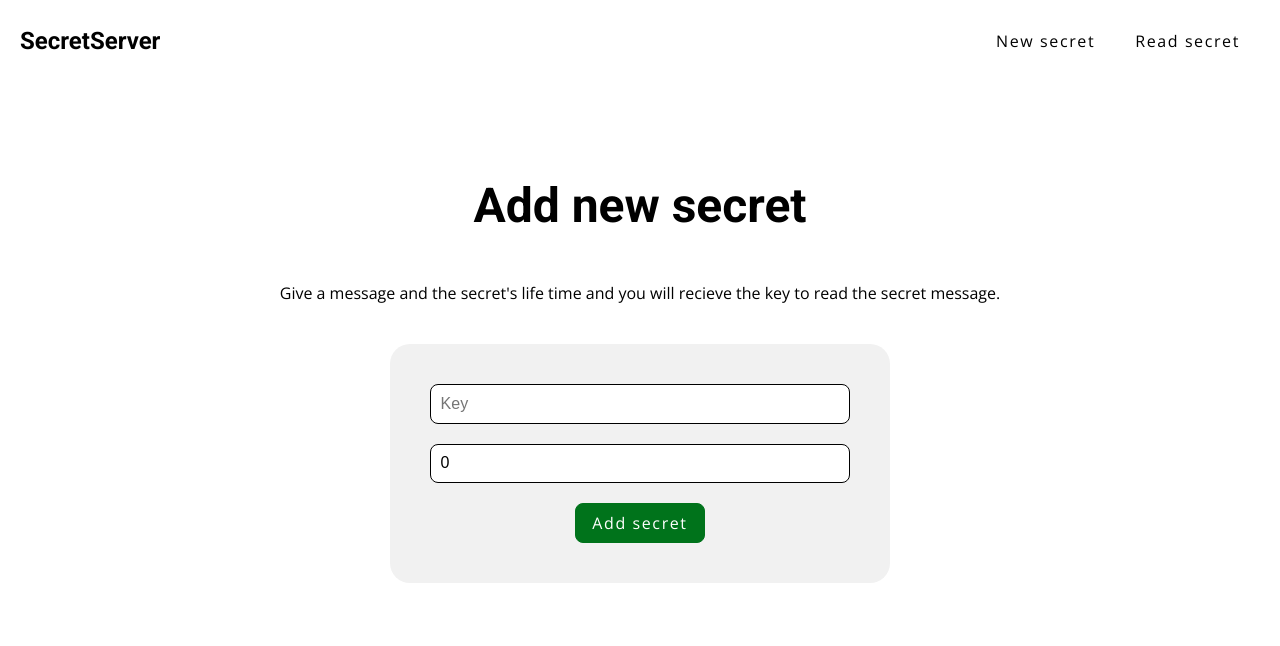
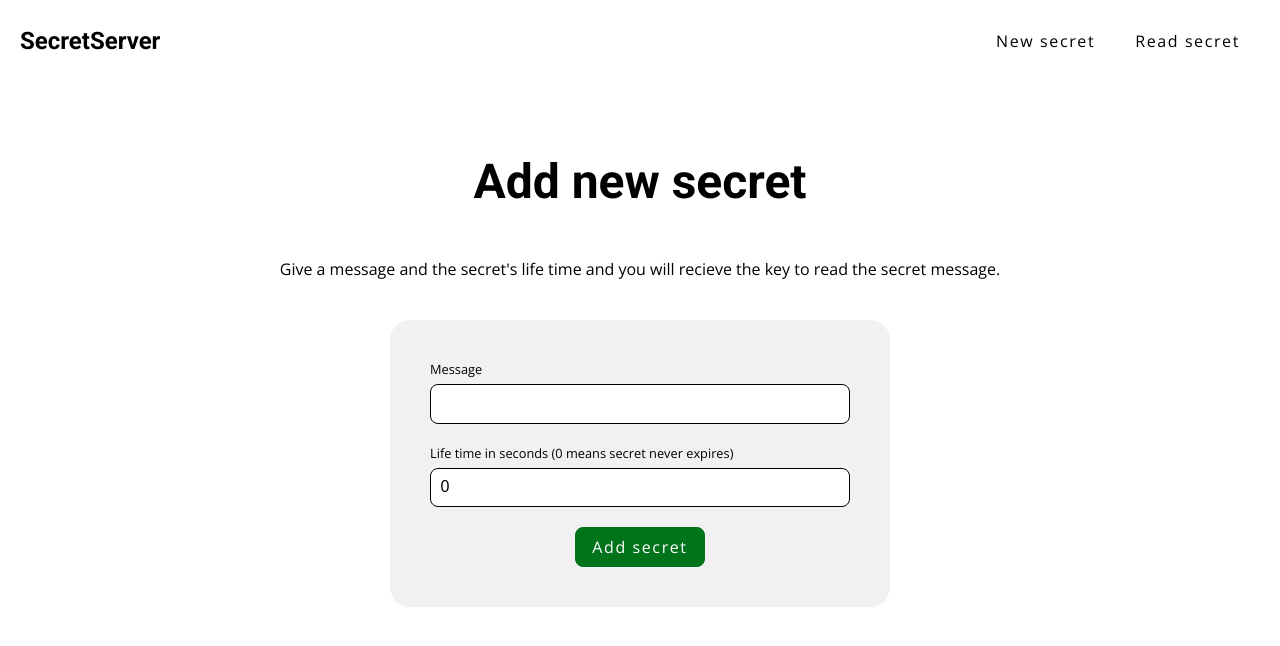
Before and after one commit to madam97/secret, a React (Create React App) app: page /secret/new in a window 1280 px wide. Shown: the top 646 px of the page. Built offline with nearby package versions, Linux system fonts and the light colour scheme.

Commit message:
added SecretNew page's function, response's style

```diff
--- a/src/pages/SecretNew.tsx
+++ b/src/pages/SecretNew.tsx
@@ -1,15 +1,83 @@
-import React from 'react';
+import React, { useEffect, useState } from 'react';
+import useFetch from '../hooks/useFetch';
+import ISecret from '../interface/ISecret';
 
 export default function SecretNew() {
+
+  const {data, error, loading, runFetch} = useFetch<ISecret>({ method: 'POST', url: '/secret'});
+
+  const [formError, setFormError] = useState<string>('');
+  const [secret, setSecret] = useState<string>('');
+  const [expireAfter, setExpireAfter] = useState<number>(0);
+
+  useEffect(() => {
+    setFormError(error ?? '');
+  }, [error]);
+
+  /**
+   * Handles the secret saving form
+   * @param e
+   */
+  const handleSubmit = (e: React.SyntheticEvent): void => {
+    e.preventDefault();
+
+    try {
+      //Validation
+      if (!secret) {
+        throw new Error('Secret message is required');
+      }
+      if (expireAfter < 0) {
+        throw new Error('Life time has to be greater than 0');
+      }
+
+      runFetch({
+        body: { secret, expireAfter }
+      });
+
+    } catch (err) {
+      if (err instanceof Error) {
+        setFormError(err.message);
+      } else {
+        setFormError('unknown error');
+      }
+    }
+  }
+
+  // --------------------------------------
+
   return (
     <main id="page-secret-new" className="flex-center-col">
       <section className="text-center">
         <h1>Add new secret</h1>
         <p>Give a message and the secret's life time and you will recieve the key to read the secret message.</p>
 
-        <form className="block-filled flex-center-col">
-          <input className="input" type="text" name="secret" placeholder="Key" required={true} />
-          <input className="input" type="number" name="expireAfter" placeholder="Life time in seconds" min={0} value={0} />
+        {data && <p id="response">Key to read the secret message:<br/><span className="tag">{data.hash}</span></p>}
+
+        <form className="block-filled flex-center-col" onSubmit={handleSubmit}>
+          {data && <p className="response-ok">Secret message was saved</p>}
+          {formError && <p className="response-error">{formError}</p>}
+
+          <label className="label" htmlFor="secret">Message</label>
+          <input
+            id="secret"
+            className={`input ${formError ? 'error' : ''}`}
+            type="text"
+            name="secret"
+            required={true}
+            value={secret}
+            onChange={e => setSecret(e.currentTarget.value)}
+          />
+
+          <label className="label" htmlFor="expire-after">Life time in seconds (0 means secret never expires)</label>
+          <input
+            id="expire-after"
+            className={`input ${formError ? 'error' : ''}`}
+            type="number"
+            name="expire-after"
+            min={0}
+            value={expireAfter}
+            onChange={e => setExpireAfter( parseInt(e.currentTarget.value) )}
+          />
 
           <button className="btn-primary">
             Add secret
--- a/src/scss/pages/_secret-new.scss
+++ b/src/scss/pages/_secret-new.scss
@@ -5,4 +5,12 @@
     max-width: 500px;
     width: 100%;
   }
+
+  #response {
+    margin-top: $gap;
+
+    .tag {
+      margin-top: $gap;
+    }
+  }
 }
```
